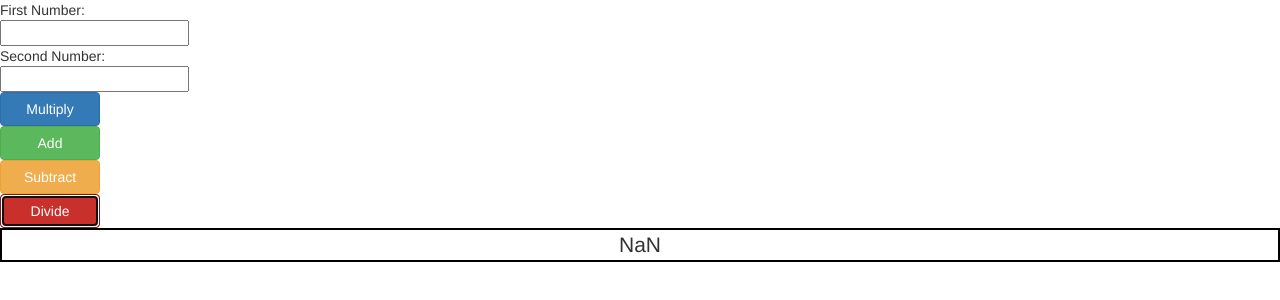
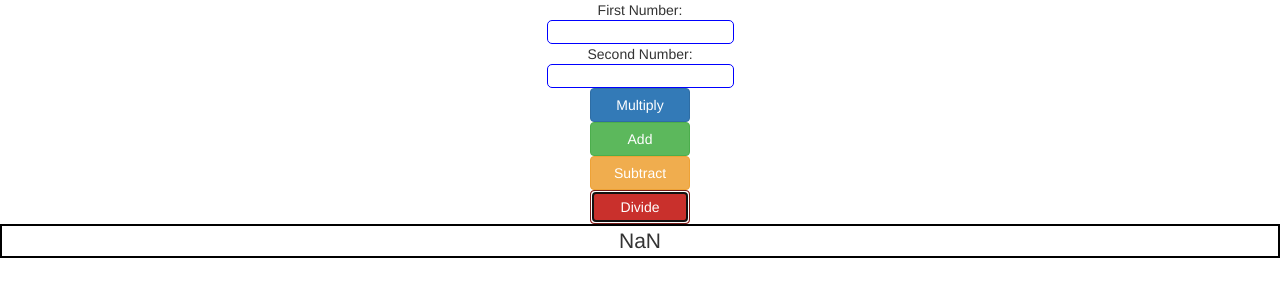
Before and after one commit to mmeadow3/calculator, a plain HTML site: page index.html in a window 1280 px wide. Both pictures are taken after a click on the button "Divide". Drawn offline with nearby package versions, Linux system fonts and the light colour scheme.

Commit message:
full functionality and styling

```diff
--- a/calc.css
+++ b/calc.css
@@ -1,6 +1,6 @@
 .button{
 	min-width: 100px;
-	margin: auto auto;
+	display: inline-block;
 }
 #output{
 	font-family: Helvetica;
@@ -8,3 +8,10 @@
 	text-align: center;
 	font-size: 1.5em;
 }
+.center-block{
+	text-align: center;
+}
+#firstNum, #secondNum{
+	border: 1px solid blue;
+	border-radius: 5px;
+}
--- a/calculator.js
+++ b/calculator.js
@@ -47,6 +47,6 @@ var subButton = document.getElementById("subtract").addEventListener("click", fu
 var divideButton = document.getElementById("divide").addEventListener("click", function (event) {
   var x = parseInt(document.getElementById("firstNum").value);
   var y = parseInt(document.getElementById("secondNum").value);
-  var result = (doMath(x, y, divide)); ///// remove parseInt, we want it to show decimals////////////
+  var result = (doMath(x, y, divide)).toFixed(2); ///// remove parseInt, we want it to show decimals////////////added to fixed to limit amount of decimal places
   output.innerHTML = result
 });
--- a/index.html
+++ b/index.html
@@ -4,9 +4,9 @@
 	<meta charset="utf-8">
 	<meta http-equiv="X-UA-Compatible" content="IE=edge">
 	<title>Calculator</title>
-	<link rel="stylesheet" href="calc.css">
 	<!-- Latest compiled and minified CSS -->
 <link rel="stylesheet" href="https://maxcdn.bootstrapcdn.com/bootstrap/3.3.6/css/bootstrap.min.css" integrity="sha384-1q8mTJOASx8j1Au+a5WDVnPi2lkFfwwEAa8hDDdjZlpLegxhjVME1fgjWPGmkzs7" crossorigin="anonymous">
+<link rel="stylesheet" href="calc.css">
 </head>
 <body>
   <div class="center-block">
```
